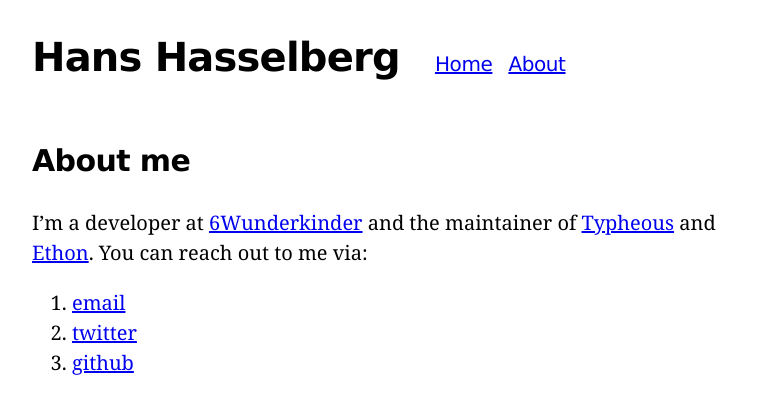
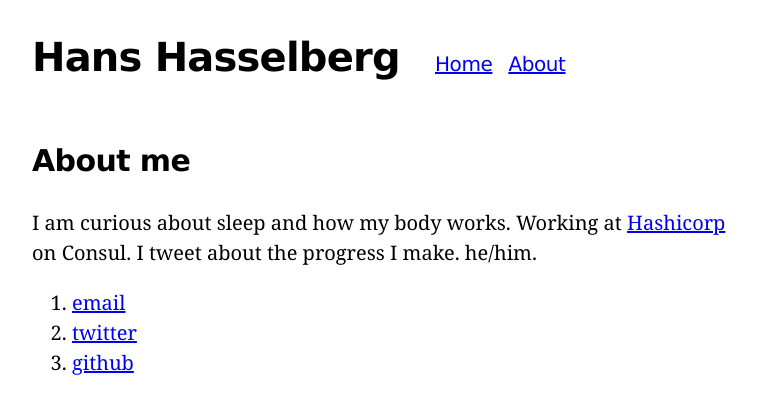
Before and after one commit to hanshasselberg/i0rek.github.io, a Jekyll site: the page built from about/index.markdown, in a window 1280 px wide. Shown: the top 414 px of the page, without its empty margins (258-1015 px from the left). Built offline with Jekyll 4.4.1, drawn with Linux system fonts in a browser that asks for light colours; comment, search, counter and statistics services are not loaded.

Commit message:
update about

```diff
--- a/about/index.markdown
+++ b/about/index.markdown
@@ -4,8 +4,8 @@ title:  "About me"
 ---
 
 ## {{ page.title }}
-I'm a developer at [6Wunderkinder](http://www.6wunderkinder.com) and the maintainer of [Typheous](https://github.com/typhoeus/typhoeus) and [Ethon](https://github.com/typhoeus/ethon). You can reach out to me via:
+I am curious about sleep and how my body works. Working at [Hashicorp](http://www.hashicorp.com) on Consul. I tweet about the progress I make. he/him.
 
 1. [email](mailto:me@hans.io)
-1. [twitter](http://twitter.com/i0rek)
+1. [twitter](http://twitter.com/HansHasselberg)
 1. [github](http://github.com/i0rek)
```
